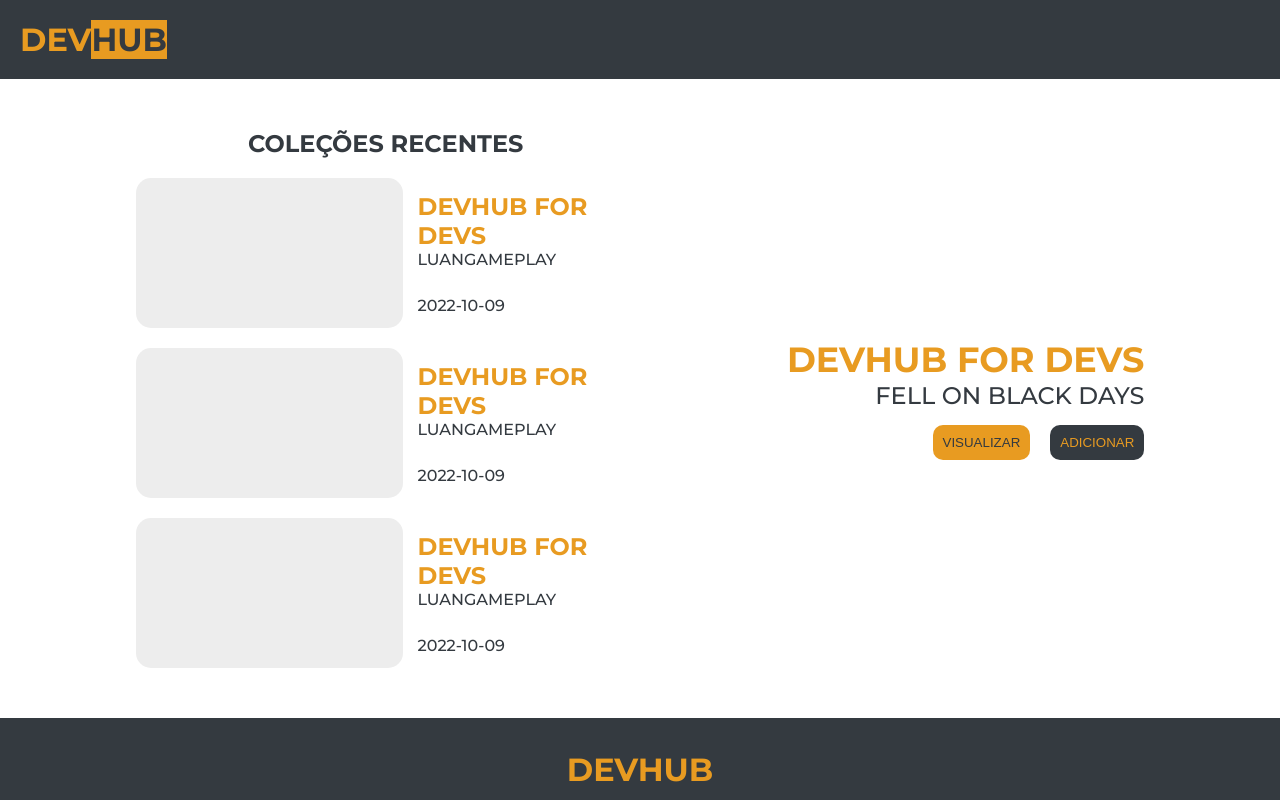
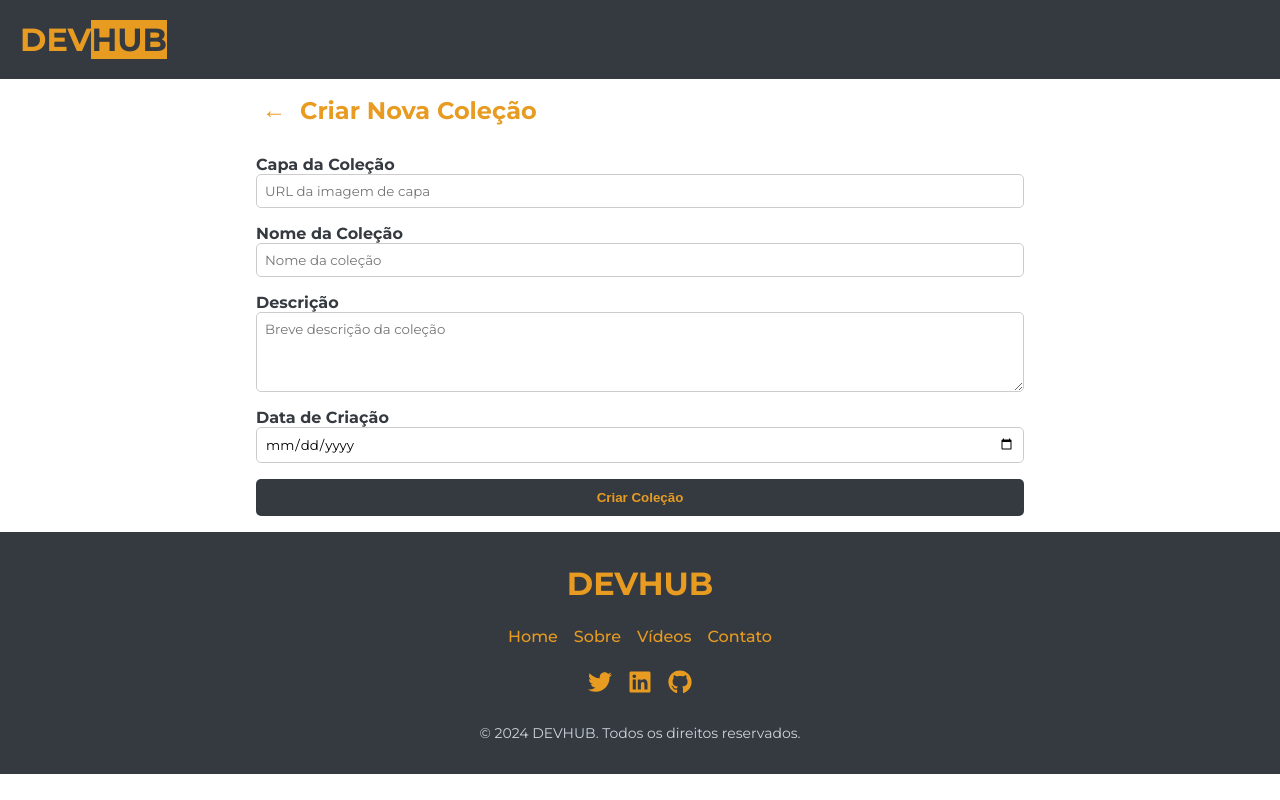
Before and after one commit to jovem-edson/frontdevhub, a React (Create React App) app in the folder frontdevhub/: page /criar-colecao in a window 1280 px wide. Shown: the top 800 px of the page. Built offline with nearby package versions, Linux system fonts and the light colour scheme.

Commit message:
criando e estilizando página adicionarColecao

```diff
--- a/frontdevhub/src/index.js
+++ b/frontdevhub/src/index.js
@@ -1,12 +1,22 @@
 import React from 'react';
 import ReactDOM from 'react-dom/client';
 import './index.scss';
+
+import { BrowserRouter, Route, Routes } from 'react-router-dom';
+
+
 import Home from './pages/home';
 import AdicionarColecao from './pages/adicionarColecao';
 
 const root = ReactDOM.createRoot(document.getElementById('root'));
 root.render(
   <React.StrictMode>
-    <Home />
+    <BrowserRouter>
+      <Routes>
+        <Route path='/' element={<Home />} />
+        <Route path='/home' element={<Home />} />
+        <Route path='/criar-colecao' element={<AdicionarColecao/>}/>
+      </Routes>
+    </BrowserRouter>
   </React.StrictMode>
 );
--- a/frontdevhub/src/pages/adicionarColecao/index.js
+++ b/frontdevhub/src/pages/adicionarColecao/index.js
@@ -1,12 +1,65 @@
 import './index.scss'
 import Cabecalho from '../../components/cabecalho'
 import Rodape from '../../components/rodape'
+import { useNavigate } from 'react-router-dom';
 
 export default function AdicionarColecao() {
+    const navigate = useNavigate();
+
     return (
-        <body>
-        <Cabecalho/>
-        <Rodape/>
-        </body>
-    )
+        <div>
+            <Cabecalho />
+            <div className='criar-colecao'>
+                <h2>
+                    <button onClick={() => navigate('/home')} className="botao-voltar">
+                        &#8592;
+                    </button>
+                    Criar Nova Coleção
+                </h2>
+
+                <form className='formulario-colecao'>
+                    <div className='formulario-campo'>
+                        <label for='capa'>Capa da Coleção</label>
+                        <input
+                            type='text'
+                            id='capa'
+                            name='capa'
+                            placeholder='URL da imagem de capa'
+                        />
+                    </div>
+
+                    <div className='formulario-campo'>
+                        <label for='nome'>Nome da Coleção</label>
+                        <input
+                            type='text'
+                            id='nome'
+                            name='nome'
+                            placeholder='Nome da coleção'
+                        />
+                    </div>
+
+                    <div className='formulario-campo'>
+                        <label for='descricao'>Descrição</label>
+                        <textarea
+                            id='descricao'
+                            name='descricao'
+                            placeholder='Breve descrição da coleção'
+                        />
+                    </div>
+
+                    <div className='formulario-campo'>
+                        <label for='data'>Data de Criação</label>
+                        <input
+                            type='date'
+                            id='data'
+                            name='data'
+                        />
+                    </div>
+
+                    <button type='submit' className='botao-colecao'>Criar Coleção</button>
+                </form>
+            </div>
+            <Rodape />
+        </div>
+    );
 }
--- a/frontdevhub/src/pages/adicionarColecao/index.scss
+++ b/frontdevhub/src/pages/adicionarColecao/index.scss
@@ -0,0 +1,73 @@
+.criar-colecao {
+    gap: 30px;
+    flex-direction: column;
+    display: flex;
+    max-width: 800px;
+    margin: auto;
+    padding: 16px;
+
+    h2 {
+      color: #E89B21;
+      text-align: center;
+      display: flex;
+      align-items: center;
+      gap: 8px;
+
+      .botao-voltar {
+        background: none;
+        border: none;
+        color: #E89B21;
+        font-size: 24px;
+        cursor: pointer;
+
+        &:hover {
+          color: #343A40;
+        }
+      }
+    }
+
+    .formulario-colecao {
+      display: flex;
+      flex-direction: column;
+      gap: 16px;
+
+      .formulario-campo {
+        display: flex;
+        flex-direction: column;
+
+        label {
+          font-weight: bold;
+          color: #343A40;
+        }
+
+        input,
+        textarea {
+          padding: 8px;
+          border-radius: 5px;
+          border: 1px solid #ccc;
+          font-family: 'Montserrat', sans-serif;
+        }
+
+        textarea {
+          resize: vertical;
+          min-height: 80px;
+        }
+      }
+
+      .botao-colecao {
+        background-color: #343A40;
+        color: #E89B21;
+        padding: 11px;
+        border: none;
+        border-radius: 5px;
+        font-weight: bold;
+        cursor: pointer;
+        text-align: center;
+
+        &:hover {
+          background-color: #E89B21;
+          color: #343A40;
+        }
+      }
+    }
+  }
--- a/frontdevhub/src/pages/home/index.js
+++ b/frontdevhub/src/pages/home/index.js
@@ -2,8 +2,11 @@ import './index.scss'
 import Cabecalho from '../../components/cabecalho'
 import Rodape from '../../components/rodape'
 import Colecao from '../../components/colecao'
+import { useNavigate } from 'react-router-dom';
 
 export default function Home() {
+    const navigate = useNavigate();
+
     return (
         <body className='pagina-home'>
             <Cabecalho/>
@@ -36,7 +39,7 @@ export default function Home() {
                                 VISUALIZAR
                             </button>
 
-                            <button className='botao-primario'>
+                            <button onClick={() => navigate('/criar-colecao')} className='botao-primario'>
                                 ADICIONAR
                             </button>
                         </div>
```
Also changed, not shown: frontdevhub/src/pages/adicionarVideo/index.js (added), frontdevhub/src/pages/adicionarVideo/index.scss (added), frontdevhub/src/pages/listarColecoes/index.js (added), frontdevhub/src/pages/listarColecoes/index.scss (added).
